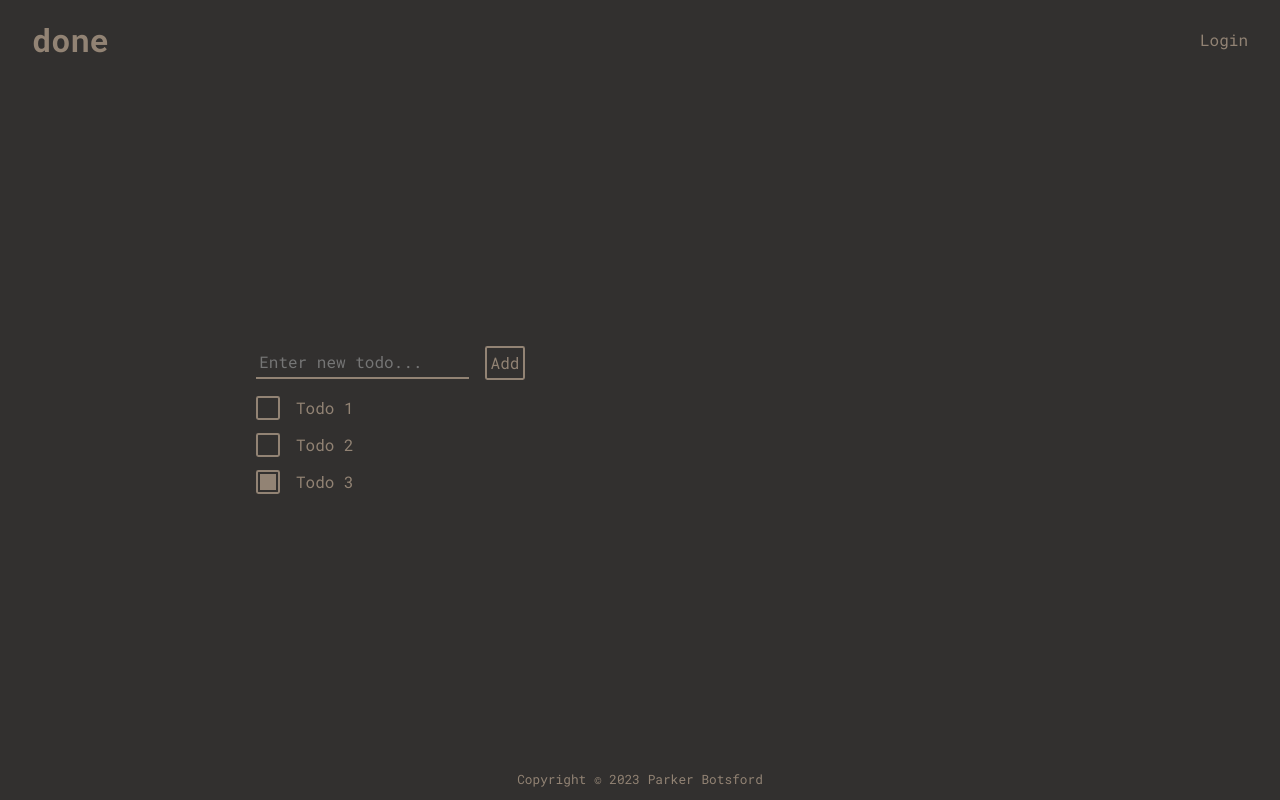
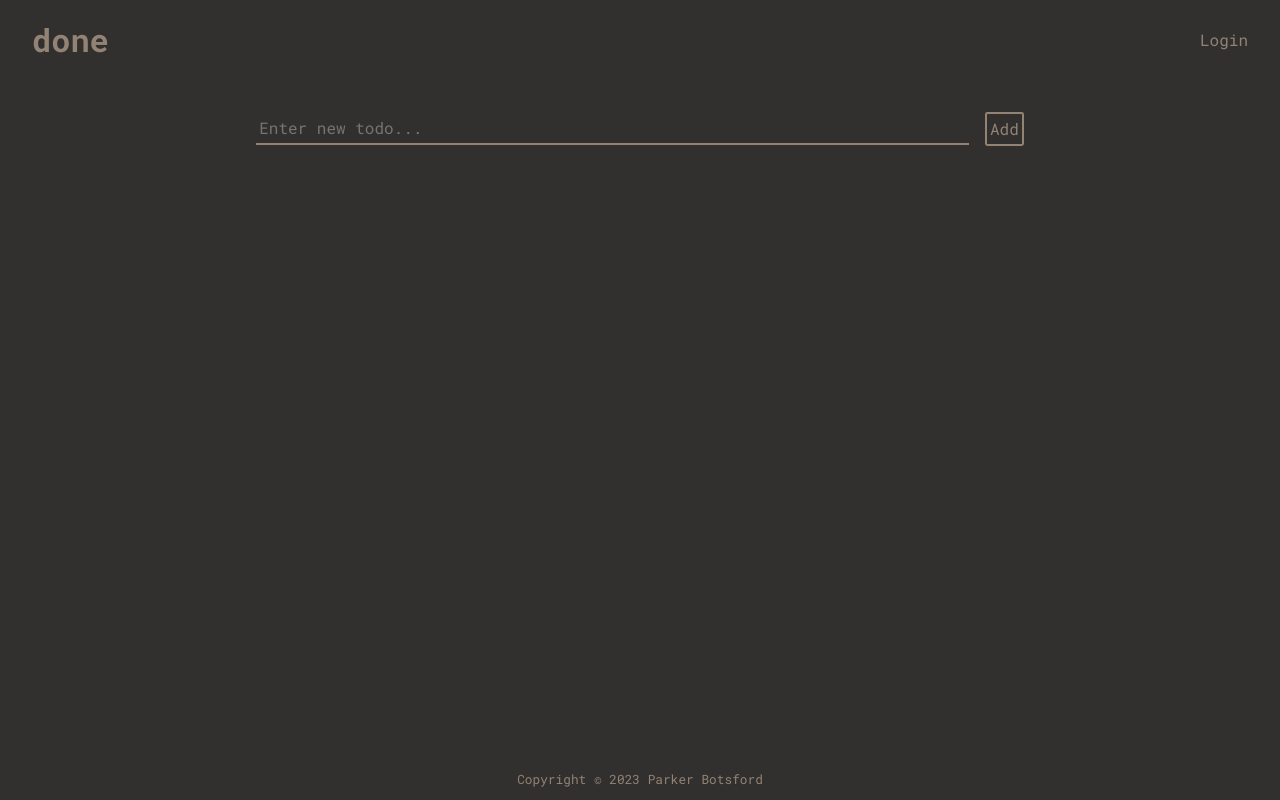
Before and after one commit to parbots/done, a Next.js app: page / in a window 1280 px wide. Built offline with nearby package versions, Linux system fonts and the light colour scheme.

Commit message:
Adjust styling

```diff
--- a/src/modules/items/item/ListItem.module.css
+++ b/src/modules/items/item/ListItem.module.css
@@ -30,7 +30,10 @@
     transition: 0.3s color, 0.3s border-color;
 }
 
-.itemCheckbox:hover {
+.itemCheckbox:hover,
+.itemCheckbox:focus-visible {
+    outline: none;
+
     color: var(--highlight);
     border-color: var(--highlight);
 }
@@ -51,6 +54,7 @@
     transform: scale(1);
 }
 
-.itemCheckbox:hover::after {
+.itemCheckbox:hover::after,
+.itemCheckbox:focus-visible::after {
     background-color: var(--highlight);
 }
--- a/src/modules/items/list/List.tsx
+++ b/src/modules/items/list/List.tsx
@@ -15,7 +15,7 @@ export const List = (props: ListProps) => {
             {props.items.map((item) => {
                 return (
                     <ListItem
-                        key={item.text}
+                        key={item.id}
                         text={item.text}
                         complete={item.complete}
                     />
--- a/src/modules/items/menu/ListMenu.module.css
+++ b/src/modules/items/menu/ListMenu.module.css
@@ -15,6 +15,7 @@
 }
 
 .itemInput {
+    flex: 1;
 
     padding: 0.2rem;
 
@@ -27,13 +28,15 @@
     transition: 0.3s color, 0.3s border-color;
 }
 
-.itemInput:hover {
+.itemInput:hover,
+.itemInput:focus-visible {
+    outline: none;
+
     border-color: var(--highlight);
     color: var(--highlight);
 }
 
 .addItemButton {
-
     padding: 0.2rem;
 
     cursor: pointer;
@@ -47,7 +50,10 @@
     transition: 0.3s color, 0.3s border-color;
 }
 
-.addItemButton:hover {
+.addItemButton:hover,
+.addItemButton:focus-visible {
+    outline: none;
+
     border-color: var(--highlight);
     color: var(--highlight);
 }
--- a/src/pages/index.tsx
+++ b/src/pages/index.tsx
@@ -14,14 +14,17 @@ import { List } from '@modules/items/list'
 
 export default function HomePage() {
 
-    const [items, setItems] = useState<Item[]>([
-        { text: 'Todo 1', complete: false },
-        { text: 'Todo 2', complete: false },
-        { text: 'Todo 3', complete: true },
-    ]);
+    const [items, setItems] = useState<Item[]>([]);
 
+    // TODO: use library for random IDs
+    const [itemID, setItemID] = useState(0);
+
+    // Insert a new item at the beginning of the list
     const addItem = (itemText: string) => {
-        setItems([...items, { text: itemText, complete: false }]);
+        setItems([{id: itemID, text: itemText, complete: false }, ...items]);
+
+        // temp
+        setItemID((prev) => {return prev + 1});
     };
 
     return (
--- a/src/styles/HomePage.module.css
+++ b/src/styles/HomePage.module.css
@@ -4,11 +4,13 @@
 }
 
 .main {
-    height: 85vh;
+    min-height: 85vh;
+
+    padding: 2rem 0 0 0;
 
     display: flex;
     flex-direction: column;
-    justify-content: center;
+    justify-content: flex-start;
     align-items: center;
     gap: 1rem;
 }
--- a/src/types/item.ts
+++ b/src/types/item.ts
@@ -1,4 +1,5 @@
 export type Item = {
+    id: number;
     text: string;
     complete: boolean;
 };
```
